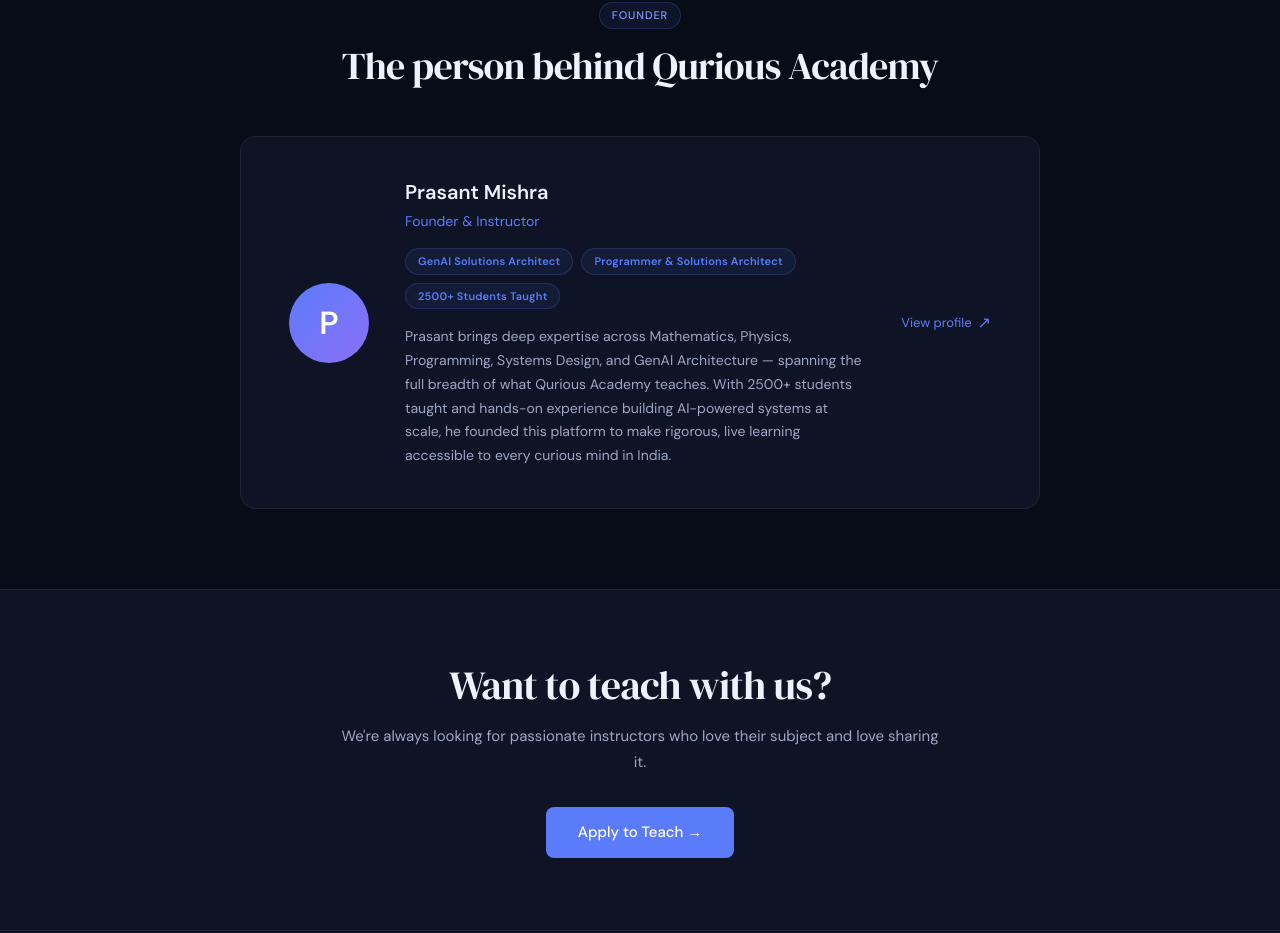
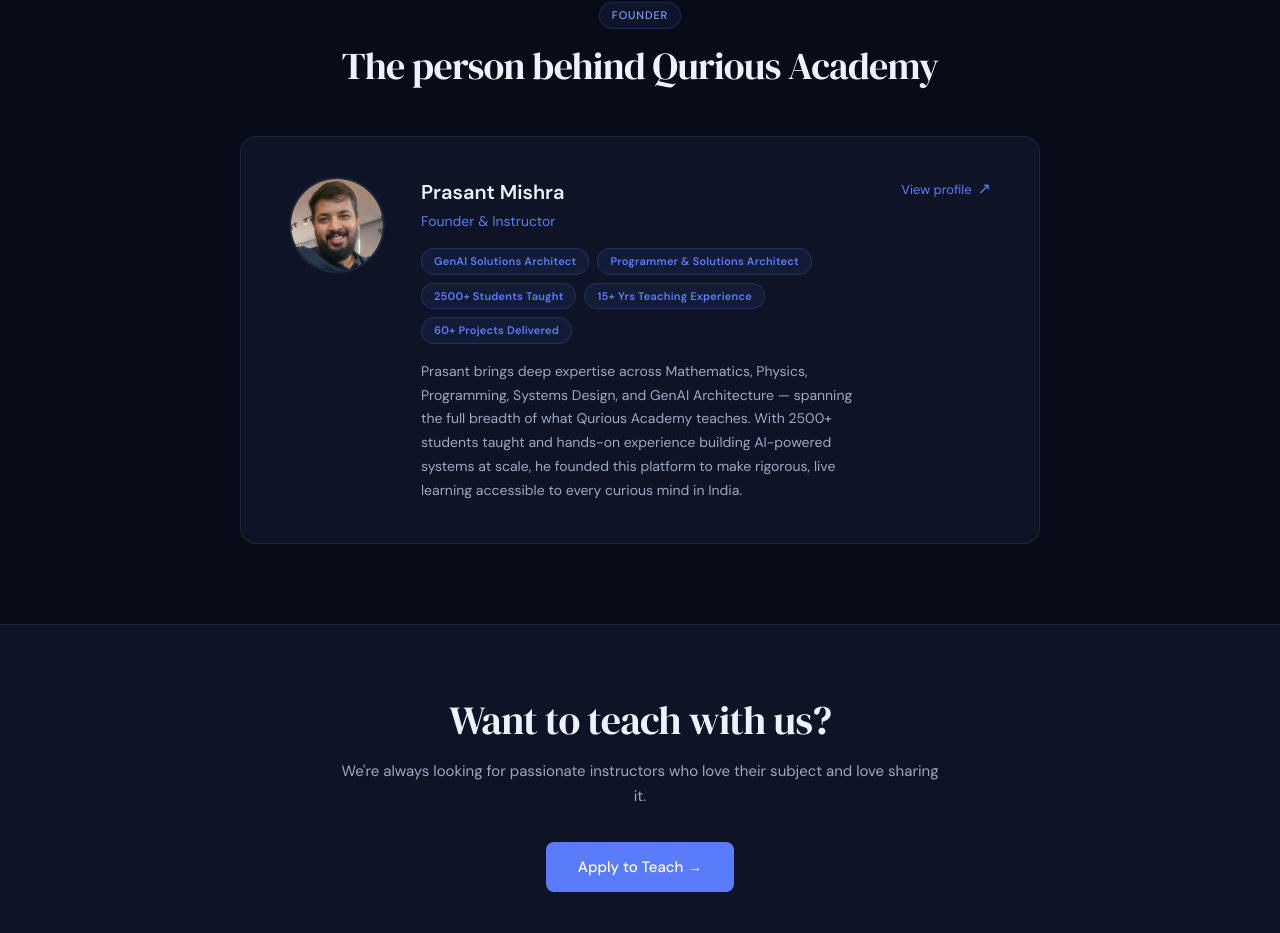
Before and after one commit to pmishra73/QuriousAcademy, a Next.js app: page /about in a window 1280 px wide. Shown: the part 1333-2266 px from the top of the page. Built offline with nearby package versions, Linux system fonts and the light colour scheme.

Commit message:
Add founder photo and credential tags to founder card
- Replace "P" avatar with founder.png (circular, top-cropped)
- Add credential tags: 15+ Yrs Teaching Experience, 60+ Projects Delivered

```diff
--- a/src/app/about/page.tsx
+++ b/src/app/about/page.tsx
@@ -70,19 +70,17 @@
           <a href="https://pmishra73.github.io/" target="_blank" rel="noopener noreferrer" style={{ textDecoration: "none", display: "block" }}>
             <div className="card-hover" style={{
               background: "var(--surface)", border: "1px solid var(--border)", borderRadius: 16,
-              padding: "40px 48px", display: "flex", alignItems: "center", gap: 36,
+              padding: "40px 48px", display: "flex", alignItems: "flex-start", gap: 36,
             }}>
-              <div style={{
-                width: 80, height: 80, borderRadius: "50%", flexShrink: 0,
-                background: "linear-gradient(135deg,var(--primary),var(--violet))",
-                display: "flex", alignItems: "center", justifyContent: "center",
-                fontSize: 32, color: "white", fontWeight: 700,
-              }}>P</div>
+              <img src="/founder.png" alt="Prasant Mishra" style={{
+                width: 96, height: 96, borderRadius: "50%", flexShrink: 0,
+                objectFit: "cover", objectPosition: "center top", border: "2px solid var(--border)",
+              }} />
               <div style={{ flex: 1 }}>
                 <div style={{ fontSize: 20, fontWeight: 600, marginBottom: 4, color: "var(--foreground)" }}>Prasant Mishra</div>
                 <div style={{ fontSize: 14, color: "var(--primary)", marginBottom: 16 }}>Founder & Instructor</div>
                 <div style={{ display: "flex", flexWrap: "wrap", gap: 8, marginBottom: 16 }}>
-                  {["GenAI Solutions Architect", "Programmer & Solutions Architect", "2500+ Students Taught"].map((tag) => (
+                  {["GenAI Solutions Architect", "Programmer & Solutions Architect", "2500+ Students Taught", "15+ Yrs Teaching Experience", "60+ Projects Delivered"].map((tag) => (
                     <span key={tag} style={{
                       fontSize: 11, fontWeight: 600, padding: "4px 12px", borderRadius: 100,
                       background: "rgba(91,124,250,0.08)", color: "var(--primary)",
```
Also changed, not shown: public/founder.png (added).
